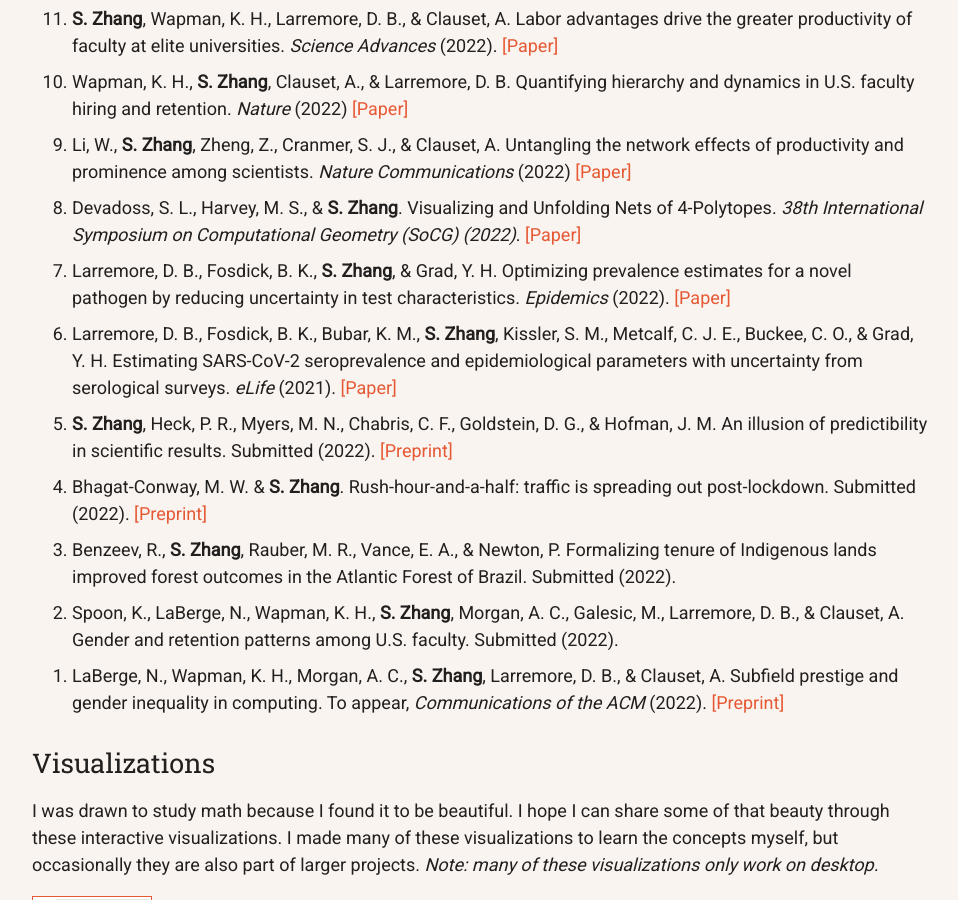
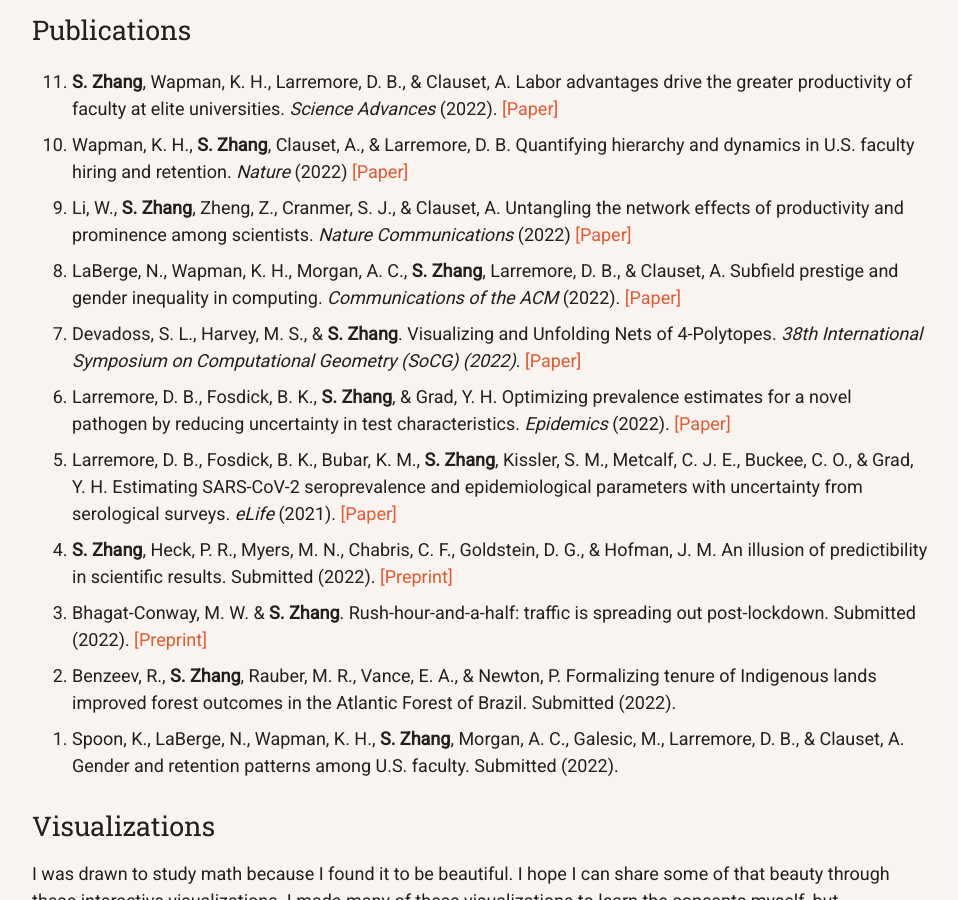
Before and after one commit to samzhang111/samzhang111.github.io, a Jekyll site: the page built from index.html, in a window 1280 px wide and 900 px high, scrolled down 1895 px. Shown: the whole window, without its empty margins (160-1118 px from the left). Built offline with Jekyll 4.4.1, drawn with Linux system fonts in a browser that asks for light colours; nearby versions of some CDN libraries; some of the changed lines change nothing that is shown; some of the changed text lies outside the part shown.

Commit message:
new paper

```diff
--- a/index.html
+++ b/index.html
@@ -53,6 +53,7 @@
 <div id='recent' class="vertical-section">
           <div class="sectitle">Recent news</div>
           <ul>
+              <li> <b>(11/22)</b> New paper in <em>Communications of the ACM</em>: <a target="_blank" href="https://cacm.acm.org/magazines/2022/12/266925-subfield-prestige-and-gender-inequality-among-us-computing-faculty/fulltext">Subfield Prestige and Gender Inequality among U.S. Computing Faculty</a>.</li>
               <li> <b>(11/22)</b> New paper in <em>Science Advances</em>: <a target="_blank" href="https://www.science.org/doi/10.1126/sciadv.abq7056">Labor advantages drive the greater productivity of faculty at elite universities</a> (<a target="_blank" href="https://fediscience.org/@sz/109366855008352628">Mastodon thread</a>, <a target="_blank" href="https://twitter.com/_szhang/status/1593712551660990465">twitter thread</a>).</li>
               <li> <b>(10/22)</b> Wrapped up a fantastic five-week residency in San Francisco with <a href="https://hrdag.org" target="_blank">HRDAG</a>. See our <a target="_blank" href="https://hrdag.org/tech-notes/implementing-lcmcr-in-stan.html">technical note about implementing LCMCR in Stan</a>.</li>
               <li> <b>(9/22)</b> New paper in <em>Nature</em>: <a target="_blank" href="https://www.nature.com/articles/s41586-022-05222-x">Quantifying hierarchy and dynamics in US faculty hiring and retention</a> (<a target="_blank" href="https://twitter.com/hneutr/status/1572632655421919232">twitter thread</a>).</li>
@@ -83,6 +84,8 @@
 
 <li><span id="li2021untangling">Li, W., <b>S. Zhang</b>, Zheng, Z., Cranmer, S. J., &amp; Clauset, A. Untangling the network effects of productivity and prominence among scientists. <em>Nature Communications</em> (2022) <a target="_blank" href="https://www.nature.com/articles/s41467-022-32604-6">[Paper]</a></span></li>
 
+<li><span id="laberge2022subfield">LaBerge, N., Wapman, K. H., Morgan, A. C., <b>S. Zhang</b>, Larremore, D. B., &amp; Clauset, A. Subfield prestige and gender inequality in computing. <em>Communications of the ACM</em> (2022). <a target="_blank" href="https://cacm.acm.org/magazines/2022/12/266925-subfield-prestige-and-gender-inequality-among-us-computing-faculty/fulltext">[Paper]</a></span></li>
+
 <li><span id="unfoldings">Devadoss, S. L., Harvey, M. S., &amp; <b>S. Zhang</b>. Visualizing and Unfolding Nets of 4-Polytopes. <i>38th International Symposium on Computational Geometry (SoCG) (2022)</i>. <a target="_blank" href="https://drops.dagstuhl.de/opus/volltexte/2022/16075/pdf/LIPIcs-SoCG-2022-67.pdf">[Paper]</a></span></li>
 
 <li><span id="larremore2022jointly">Larremore, D. B., Fosdick, B. K., <b>S. Zhang</b>, &amp; Grad, Y. H. Optimizing prevalence estimates for a novel pathogen by reducing uncertainty in test characteristics. <em>Epidemics</em> (2022). <a target="_blank" href="https://doi.org/10.1016/j.epidem.2022.100634">[Paper]</a></span></li>
@@ -96,8 +99,6 @@
 <li><span id="benzeev2022tenure">Benzeev, R., <b>S. Zhang</b>, Rauber, M. R., Vance, E. A., &amp; Newton, P. Formalizing tenure of Indigenous lands improved forest outcomes in the Atlantic Forest of Brazil. Submitted (2022).</span></li>
 
 <li><span id="spoon2022retention">Spoon, K., LaBerge, N., Wapman, K. H., <b>S. Zhang</b>, Morgan, A. C., Galesic, M., Larremore, D. B., &amp; Clauset, A.  Gender and retention patterns among U.S. faculty. Submitted (2022).</span></li>
-
-<li><span id="laberge2022subfield">LaBerge, N., Wapman, K. H., Morgan, A. C., <b>S. Zhang</b>, Larremore, D. B., &amp; Clauset, A. Subfield prestige and gender inequality in computing. To appear, <em>Communications of the ACM</em> (2022). <a target="_blank" href="https://arxiv.org/abs/2201.00254">[Preprint]</a></span></li>
 
 </ol>
 
```
